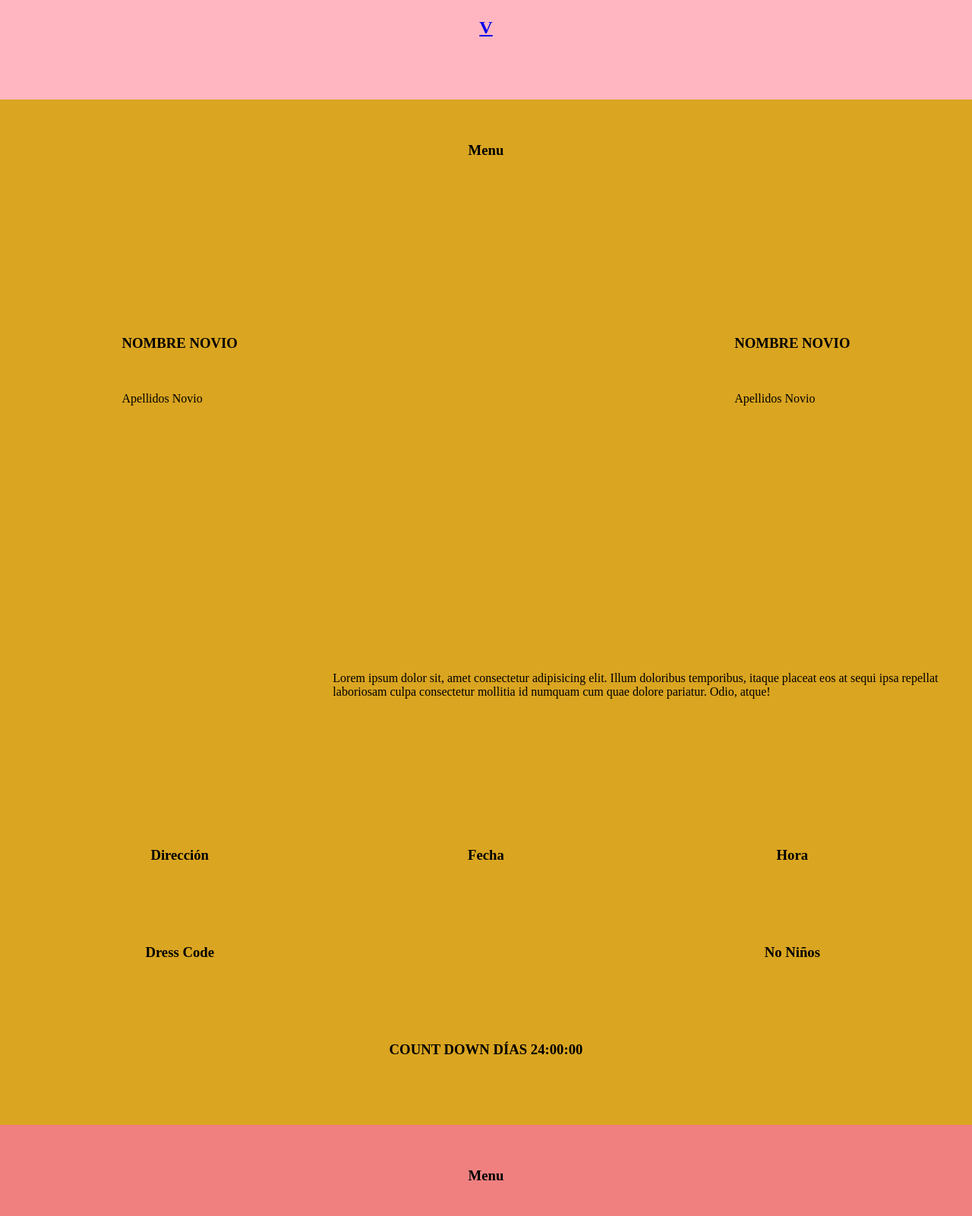
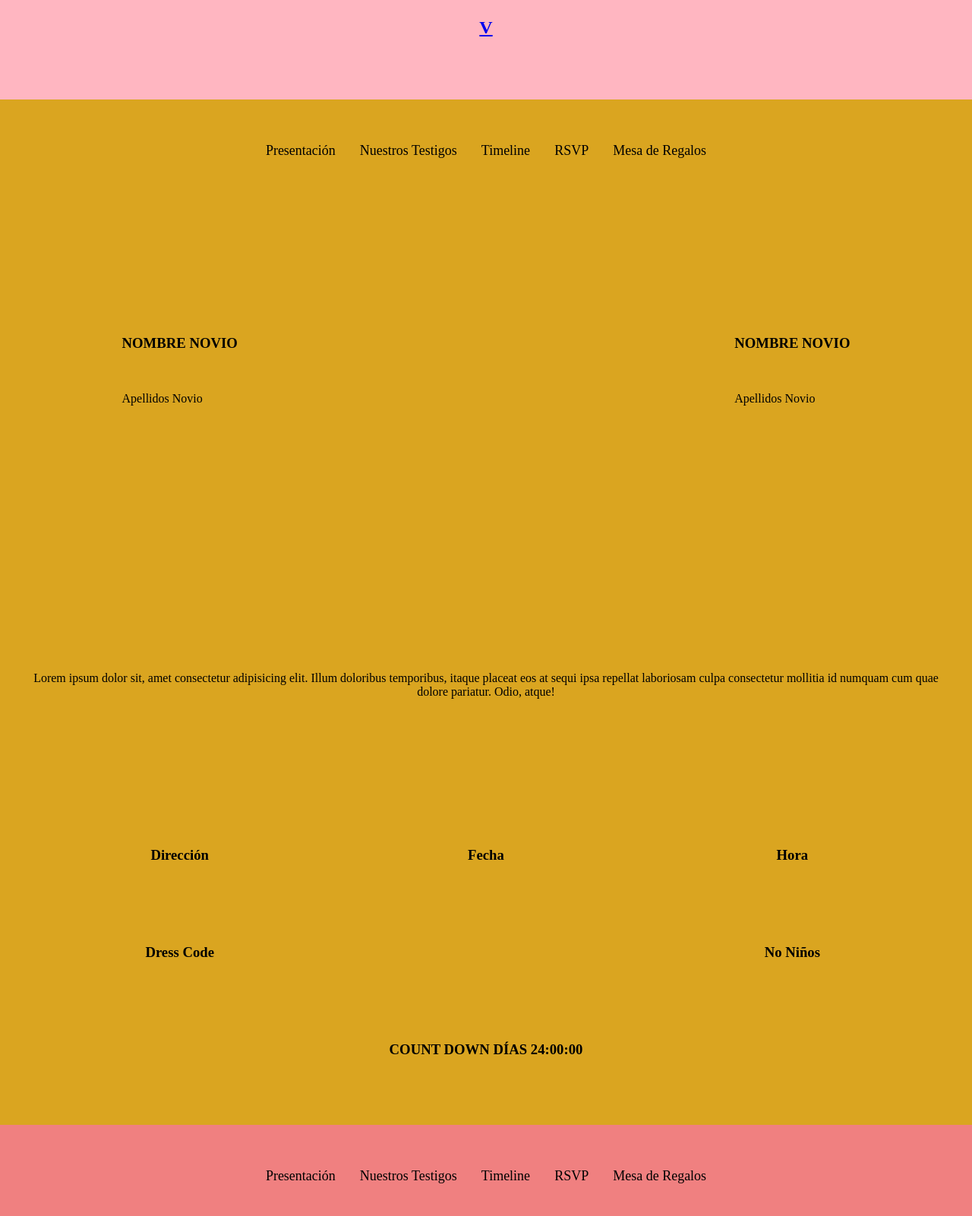
Before and after one commit to vinox84/ClaseProyectoII, a plain HTML site: page UNIDAD 3/TAREA 01/index.html in a window 1280 px wide. Shown: the part 739-2340 px from the top of the page at 76% size. Drawn offline with Linux system fonts and the light colour scheme.

Commit message:
Desarrollé el menú de navegación p/ invitacion

```diff
--- a/UNIDAD 3/TAREA 01/index.html
+++ b/UNIDAD 3/TAREA 01/index.html
@@ -11,7 +11,7 @@
 </head>
 
 <body>
-    <section class="fwh-slide gridcont-intro"><!--SECCION 01-INTRO -->
+    <section class="gridcont-intro"><!--SECCION 01-INTRO -->
         <div class="item-intro">
             <H1>MENSAJE INVITACIÓN CERRADA</H1>
         </div>
@@ -27,10 +27,36 @@
 
     </section>
 
-    <section class="fwh-slide gridcont-inicio"><!--SECCION 02-INICIO -->
-        <div class="item-menu">
-            <h3>Menu</h3>
-        </div>
+    <section id="presentacion" class="gridcont-presentacion"><!--SECCION 02-PRESENTACIÓN -->
+            <nav id="menu" class="mainMenu">
+                <ul>
+                  <li>
+                    <a href="#presentacion">
+                        <div class="txtBtn">Presentación</div>
+                    </a>
+                  </li>
+
+                  <li>
+                    <a href="#testigos"><div class="txtBtn">Nuestros Testigos</div>
+                    </a>
+                  </li>
+
+                  <li>
+                    <a href="#timeline"><div class="txtBtn">Timeline</div>
+                    </a>
+                  </li>
+
+                  <li>
+                    <a href="#menuRsvp"><div class="txtBtn">RSVP</div>
+                    </a>
+                  </li>
+
+                    <li>
+                    <a href="#regalos"><div class="txtBtn">Mesa de Regalos</div>
+                    </a>
+                  </li>
+                </ul>
+              </nav>
 
         <div class="item-novia">
             <h3>NOMBRE NOVIO</h3><br>
@@ -72,10 +98,36 @@
 
     </section>
 
-    <section class="fwh-slide gridcont-padres"><!--SECCION 03-PADRESYPADRINOS -->
-        <div class="item-menu">
-            <h3>Menu</h3>
-        </div>
+    <section id="testigos"class="fwh-slide gridcont-padres"><!--SECCION 03-TESTIGOS -->
+        <nav id="menu" class="mainMenu">
+            <ul>
+              <li>
+                <a href="#presentacion">
+                    <div class="txtBtn">Presentación</div>
+                </a>
+              </li>
+
+              <li>
+                <a href="#testigos"><div class="txtBtn">Nuestros Testigos</div>
+                </a>
+              </li>
+
+              <li>
+                <a href="#timeline"><div class="txtBtn">Timeline</div>
+                </a>
+              </li>
+
+              <li>
+                <a href="#menuRsvp"><div class="txtBtn">RSVP</div>
+                </a>
+              </li>
+
+                <li>
+                <a href="#regalos"><div class="txtBtn">Mesa de Regalos</div>
+                </a>
+              </li>
+            </ul>
+          </nav>
 
         <div class="item-mensaje1">
             <h3>MENSAJE PARTICIPANTES PADRES</h3>
@@ -113,10 +165,36 @@
 
     </section>
 
-    <section class="gridcont-timeline"><!--SECCION 04-TIMELINE -->
-        <div class="item-menu">
-            <h3>Menu</h3>
-        </div>
+    <section id="timeline" class="gridcont-timeline"><!--SECCION 04-TIMELINE -->
+        <nav id="menu" class="mainMenu">
+            <ul>
+              <li>
+                <a href="#presentacion">
+                    <div class="txtBtn">Presentación</div>
+                </a>
+              </li>
+
+              <li>
+                <a href="#testigos"><div class="txtBtn">Nuestros Testigos</div>
+                </a>
+              </li>
+
+              <li>
+                <a href="#timeline"><div class="txtBtn">Timeline</div>
+                </a>
+              </li>
+
+              <li>
+                <a href="#menuRsvp"><div class="txtBtn">RSVP</div>
+                </a>
+              </li>
+
+                <li>
+                <a href="#regalos"><div class="txtBtn">Mesa de Regalos</div>
+                </a>
+              </li>
+            </ul>
+          </nav>
 
         <div class="item-fotoceremonia">
             <h3>FOTO</h3>
@@ -150,11 +228,36 @@
 
     </section>
 
-    <section class="seccionRsvp"><!--SECCION 05-RSVP -->
+    <section id="rsvp" class="seccionRsvp"><!--SECCION 05-RSVP -->
+        <nav id="menuRsvp" class="mainMenu">
+            <ul>
+              <li>
+                <a href="#presentacion">
+                    <div class="txtBtn">Presentación</div>
+                </a>
+              </li>
 
-        <div class="mainMenu">
-            <h3>Menu</h3>
-        </div>
+              <li>
+                <a href="#testigos"><div class="txtBtn">Nuestros Testigos</div>
+                </a>
+              </li>
+
+              <li>
+                <a href="#timeline"><div class="txtBtn">Timeline</div>
+                </a>
+              </li>
+
+              <li>
+                <a href="#menuRsvp"><div class="txtBtn">RSVP</div>
+                </a>
+              </li>
+
+                <li>
+                <a href="#regalos"><div class="txtBtn">Mesa de Regalos</div>
+                </a>
+              </li>
+            </ul>
+          </nav>
 
         <div class="rsvpTitulos">
             <div class="rsvpTtltxt"><h2 class="rsvpH2">Repondez, s'il vous plaît</h2></div>
@@ -174,11 +277,11 @@
             <div class="rsvpRadio">
                 <div class="radio1">
                     <label for="Asistiré"> Asistiré</label>
-                    <input type="radio" name="asistencia" value="Si">
+                    <input type="radio" name="asistencia" value="Si" class="radioBtn">
                 </div>
                 <div class="radio2">
                     <label for="No Asistiré"> No Asistiré</label>
-                    <input type="radio" name="asistencia" value="No">
+                    <input type="radio" name="asistencia" value="No" class="radioBtn">
                 </div>
             </div>
 
@@ -186,10 +289,36 @@
         </div>
     </section>
 
-    <section class="fwh-slide gridcont-regalos"><!--SECCION 06-MESAREGALOS -->
-        <div class="item-menu">
-            <h3>Menu</h3>
-        </div>
+    <section id="regalos" class="fwh-slide gridcont-regalos"><!--SECCION 06-MESAREGALOS -->
+        <nav id="menu" class="mainMenu">
+            <ul>
+              <li>
+                <a href="#presentacion">
+                    <div class="txtBtn">Presentación</div>
+                </a>
+              </li>
+
+              <li>
+                <a href="#testigos"><div class="txtBtn">Nuestros Testigos</div>
+                </a>
+              </li>
+
+              <li>
+                <a href="#timeline"><div class="txtBtn">Timeline</div>
+                </a>
+              </li>
+
+              <li>
+                <a href="#rsvp"><div class="txtBtn">RSVP</div>
+                </a>
+              </li>
+
+                <li>
+                <a href="#regalos"><div class="txtBtn">Mesa de Regalos</div>
+                </a>
+              </li>
+            </ul>
+          </nav>
 
         <div class="item-mensajeregalos">
             <h3>MENSAJE</h3>
--- a/UNIDAD 3/TAREA 01/invitacion-estilo.css
+++ b/UNIDAD 3/TAREA 01/invitacion-estilo.css
@@ -25,10 +25,47 @@ body{
 
 .item-indicador {
     grid-area: scr;
+
 }
-/*--SECCION 02-INICIO--*/
+/*--MENÚ--*/
+#menu {
+    grid-area: mnu;
+    margin: 0%;
+    padding: 0%;
+}
+.mainMenu ul {
+    display: flex;
+    flex-direction: row;
+    flex-wrap: wrap;
+    justify-content:center;
+    align-content: center;
+    list-style-type: none;
+    text-align: center;
+    padding: 0;
+    margin: 0;
+    background: transparent;
+}
+    .mainMenu li {
+        display: flex;
+    }
 
-.gridcont-inicio {
+    .mainMenu li a {
+        text-decoration: none;
+        color: black;
+        padding: .6em 1em;
+
+    }
+    .mainMenu li:hover {
+        background: white;
+    }
+    .mainMenu li a:hover {
+        color: black;
+    }
+    .txtBtn {
+        font-size: 18px;
+    }
+    /*--SECCION 02-PRESENTACION--*/
+.gridcont-presentacion {
     height: 100vh;
     block-size: 100vw;
     padding: 35px;
@@ -44,15 +81,13 @@ body{
     grid-template-areas:
     "mnu mnu mnu"
     "nva . nvo"
-    "mnsJ mnsj mnsj"
+    "mnsj mnsj mnsj"
     "lgr fch hra"
     "frml . kds"
     "ctd ctd ctd"
     ;
 }
-.item-menu {
-    grid-area: mnu;
-    }
+
 .item-novia {
     grid-area: nva;
     }
@@ -62,6 +97,7 @@ body{
     }
 
 .item-mensaje {
+    text-align: center;
     grid-area: mnsj;
     }
 
@@ -89,7 +125,7 @@ body{
     grid-area: ctd;
     }
 
-/*--SECCION 03-PADRES--*/
+/*--SECCION 03-TESTIGOS--*/
 .gridcont-padres {
     height: 100vh;
     block-size: 100vw;
@@ -110,9 +146,6 @@ body{
     "msj2 msj2"
     "pds-nva pds-nvo";        ;
 }
-.item-menu {
-    grid-area: mnu;
-    }
 
 .item-mensaje1 {
     grid-area: msj1;
@@ -159,9 +192,7 @@ body{
     "lnk1 lnk2"
     ;
 }
-.item-menu {
-    grid-area: mnu;
-    }
+
 .item-fotoceremonia {
     grid-area: fto1;
     }
@@ -195,26 +226,14 @@ body{
     display: flex;
     flex-direction: column;
     align-content:center;
-    /*display: grid;
-    justify-content: center;
-    justify-items: center;
-    align-items: center;
-    grid-template-columns:[col-1] 1fr;
-    grid-template-rows: [row-1] 5% [row-2] 95%;
-    grid-template-areas:
-    "mnu"
-    "titulos"
-    "formulario"*/
 }
+#menuRsvp{
+    display: inline-block;
+    margin-top: 35px;
+    margin-bottom: 100px;
+    list-style-type: none;
 
-/*.mainMenu {
-    grid-area: mnu;
-    }
-*/
-.mainMenu{
-    background-color: linen;
-    flex-direction: row-reverse;
-    text-align: right;
+    background: transparent;
 }
 
 .rsvpTitulos {
@@ -301,6 +320,10 @@ body{
         align-self: center;
         font-size: 18px;
     }
+    .radioBtn{
+        width: 20px;
+        height: 20px;
+    }
     .radio1{
         border-right-style: solid;
         border-right-color: rosybrown;
@@ -356,9 +379,7 @@ body{
     ;
     text-align: center;
 }
-.item-menu {
-    grid-area: mnu;
-    }
+
 .item-mensajeregalos {
     grid-area: msjreg;
     }
```
